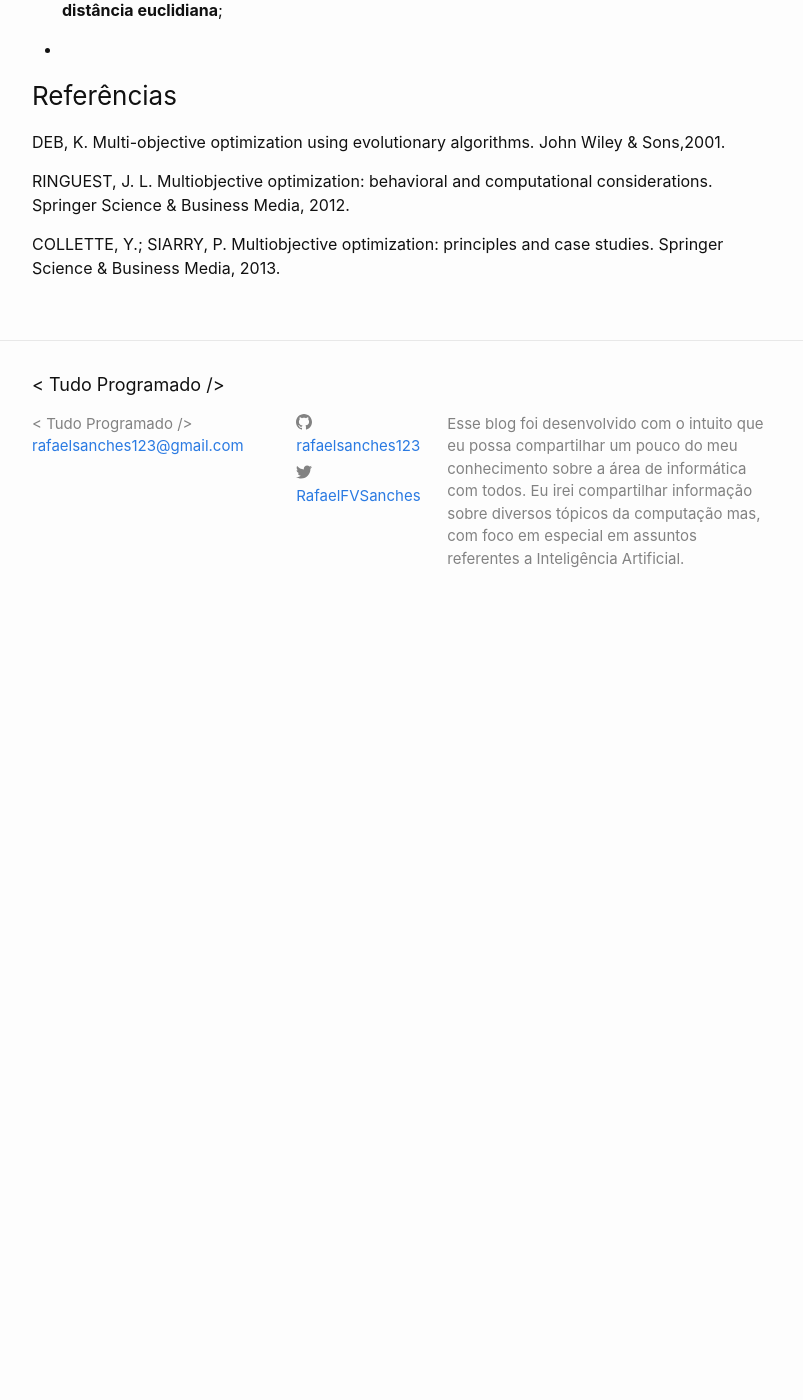
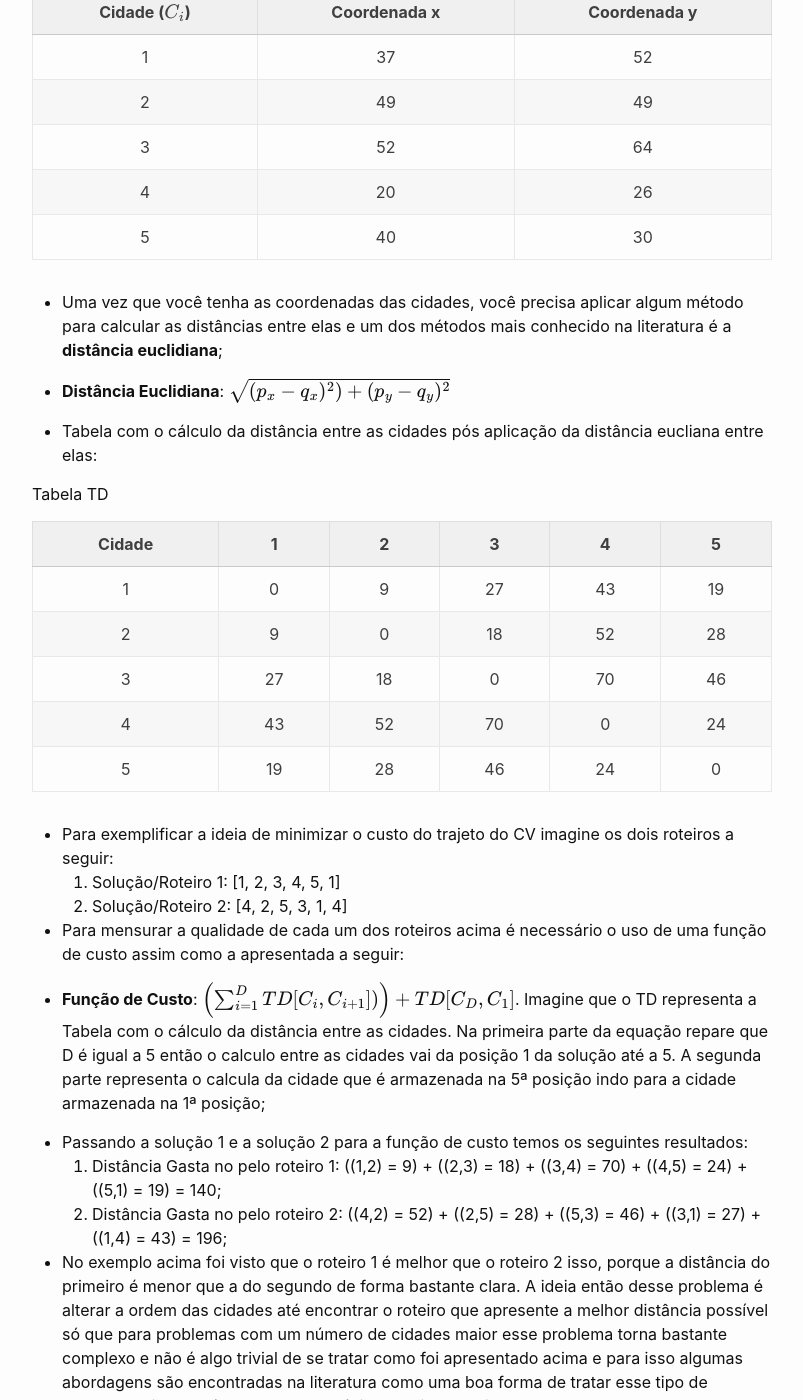
Before and after one commit to rafaelsanches123/rafaelsanches123.github.io, a Jekyll site: the page built from _posts/2018-09-01-definicao-de-um-problema-de-otimizacao.markdown, in a window 1280 px wide and 1400 px high, scrolled down 2533 px. Shown: the whole window, without its empty margins (238-1041 px from the left). Built offline with Jekyll 4.4.1, drawn with Linux system fonts in a browser that asks for light colours; formulas are drawn with MathJax 3; before the commit the page ends 3163 px from its top, so only the background shows below that; some of the changed text lies outside the part shown.

Commit message:
Finalização do primeiro artigo! e tentativa de adicionar disqus para prover comentários aos posts

```diff
--- a/_config.yml
+++ b/_config.yml
@@ -22,10 +22,16 @@ baseurl: "" # the subpath of your site, e.g. /blog
 url: "https://rafaelsanches123.github.io/" # the base hostname & protocol for your site, e.g. http://example.com
 twitter_username: RafaelFVSanches
 github_username:  rafaelsanches123
+linkedin_username: rafael-sanches-24a2b034
+instagram_username: rafaelsanches__
+facebook_username: rafael.sanches.566
+pinterest_username: rafaelsanches56
+youtube_username: rafaesanches
 google_analytics: "UA-125154845-1"
 
 # Build settings
 markdown: kramdown
+permalink: /:title
 theme: minima
 plugins:
   - jekyll-feed
--- a/_includes/head.html
+++ b/_includes/head.html
@@ -3,6 +3,7 @@
   <meta name="google-site-verification" content="MPXczVxm6w4sf5gPvHxlDV3qftWKfIUH_7p6G-pChOU" />
   <meta http-equiv="X-UA-Compatible" content="IE=edge">
   <meta name="viewport" content="width=device-width, initial-scale=1">
+  <meta name="description" content="{{ site.description }}">
   {%- seo -%}
   <link rel="stylesheet" href="{{ "/assets/main.css" | relative_url }}">
   {%- feed_meta -%}
--- a/_layouts/post.html
+++ b/_layouts/post.html
@@ -1,5 +1,6 @@
 ---
 layout: default
+comments: true
 ---
 <article class="post h-entry" itemscope itemtype="http://schema.org/BlogPosting">
 
--- a/_posts/2018-09-01-definicao-de-um-problema-de-otimizacao.markdown
+++ b/_posts/2018-09-01-definicao-de-um-problema-de-otimizacao.markdown
@@ -51,9 +51,47 @@ __Formulação do problema__:
 
 * Variáveis de Decisão: $C_{i}$ tal que, $ (i = 1,...,D) $ onde, $D$ representa o número de cidades do problema do CV;
 
+* Exemplo de Instância do CV com 5 cidades:
+
+| Cidade ($C_{i}$) | Coordenada x | Coordenada y |
+|:--------------:|:------------:|:------------:|
+|        1       |      37      |      52      |
+|        2       |      49      |      49      |
+|        3       |      52      |      64      |
+|        4       |      20      |      26      |
+|        5       |      40      |      30      |
+
 * Uma vez que você tenha as coordenadas das cidades, você precisa aplicar algum método para calcular as distâncias entre elas e um dos métodos mais conhecido na literatura é a __distância euclidiana__;
 
-*
+* __Distância Euclidiana__: $ \sqrt{(p_{x}-q_{x})^2)+(p_{y}-q_{y})^2} $
+
+* Tabela com o cálculo da distância entre as cidades pós aplicação da distância eucliana entre elas:
+
+Tabela TD
+
+| Cidade |  1 |  2 |  3 |  4 |  5 |
+|:------------:|:--:|:--:|:--:|:--:|:--:|
+|       1      |  0 |  9 | 27 | 43 | 19 |
+|       2      |  9 |  0 | 18 | 52 | 28 |
+|       3      | 27 | 18 |  0 | 70 | 46 |
+|       4      | 43 | 52 | 70 |  0 | 24 |
+|       5      | 19 | 28 | 46 | 24 |  0 |
+
+* Para exemplificar a ideia de minimizar o custo do trajeto do CV imagine os dois roteiros a seguir:
+1. Solução/Roteiro 1: [1, 2, 3, 4, 5, 1]
+2. Solução/Roteiro 2: [4, 2, 5, 3, 1, 4]
+
+* Para mensurar a qualidade de cada um dos roteiros acima é necessário o uso de uma função de custo assim como a apresentada a seguir:
+
+* __Função de Custo__: $\left (  \sum_{i=1}^{D}TD[C_{i},C_{i+1}]) \right ) + TD[C_{D},C_{1}]$.  Imagine que o TD representa a Tabela com o cálculo da distância entre as cidades. Na primeira parte da equação repare que D é igual a 5 então o calculo entre as cidades vai da posição 1 da solução até a 5. A segunda parte representa o calcula da cidade que é armazenada na 5ª posição indo para a cidade armazenada na 1ª posição;
+
+* Passando a solução 1 e a solução 2 para a função de custo temos os seguintes resultados:
+1. Distância Gasta no pelo roteiro 1: ((1,2) = 9) + ((2,3) = 18) + ((3,4) = 70) + ((4,5) = 24) + ((5,1) = 19)  = 140;
+2. Distância Gasta no pelo roteiro 2: ((4,2) = 52) + ((2,5) = 28) + ((5,3) = 46) + ((3,1) = 27) + ((1,4) = 43)  = 196;
+
+* No exemplo acima foi visto que o roteiro 1 é melhor que o roteiro 2 isso, porque a distância do primeiro é menor que a do segundo de forma bastante clara. A ideia então desse problema é alterar a ordem das cidades até encontrar o roteiro que apresente a melhor distância possível só que para problemas com um número de cidades maior esse problema torna bastante complexo e não é algo trivial de se tratar como foi apresentado acima e para isso algumas abordagens são encontradas na literatura como uma boa forma de tratar esse tipo de problema e isso será assunto para próximos artigos aqui no blog.
+
+Se achou que faltou falar de algo ou gostaria de ver algum tipo de assunto publicado no blog que seja sobre computação e inteligência artificial e assuntos relacionados fique a vontade para deixar uma mensagem e também comentar sobre esse artigo.
 
 ### Referências
 
--- /dev/null
+++ b/robots.txt
@@ -0,0 +1,5 @@
+# www.robotstxt.org/
+# www.google.com/support/webmasters/bin/answer.py?hl=en&answer=156449
+
+User-agent: *
+Sitemap: https://rafaelsanches123.github.io/sitemap.xml
```
